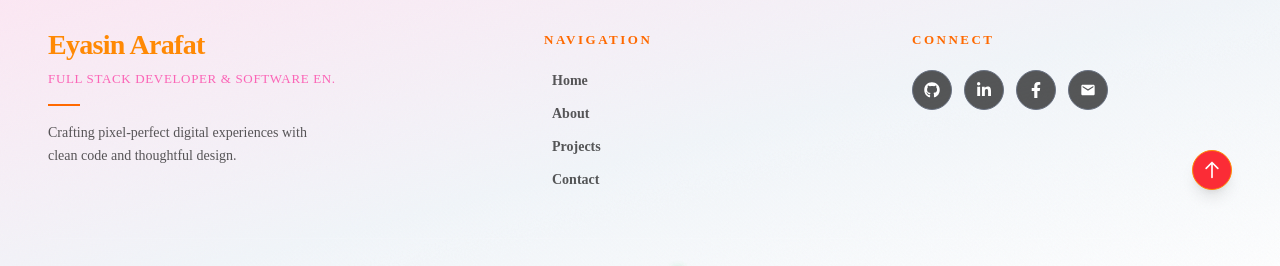
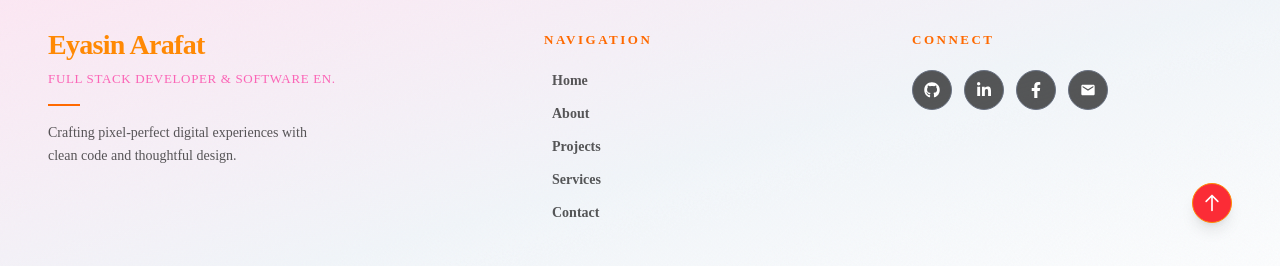
Before and after one commit to eyasinarafat3485-gif/my-next-js-portfolio, a Next.js app: page /projects in a window 1280 px wide. Shown: the part 810-1076 px from the top of the page. Built offline with nearby package versions, Linux system fonts and the light colour scheme.

Commit message:
footer navigate modify

```diff
--- a/src/app/components/ProjectCard.jsx
+++ b/src/app/components/ProjectCard.jsx
@@ -14,11 +14,7 @@ function ProjectCard({ project }) {
       <div className="relative h-full w-full overflow-hidden rounded-[1.85rem] bg-white dark:bg-slate-500/70  shadow-lg p-2">
         <div className="relative h-full w-full overflow-hidden rounded-[1.5rem] bg-gray-200">
 
-          <img
-            src={project.image}
-            alt={project.title}
-            className={`h-full w-full object-cover transition-transform duration-50 ease-out ${hovered ? "scale-105" : ""}`}
-          />
+          <img src={project.image} alt={project.title} className={`h-full w-full object-cover transition-transform duration-50 ease-out ${hovered ? "scale-105" : ""}`} />
 
           {/* Overlay */}
           <div className={`absolute inset-0 flex flex-col justify-end bg-black/65 p-8 text-white transition-all duration-200 ease-out ${hovered ? "opacity-100" : "opacity-0"}`}>
--- a/src/app/components/shared/Footer.jsx
+++ b/src/app/components/shared/Footer.jsx
@@ -47,7 +47,7 @@ const Footer = () => {
               Navigation
             </h3>
             <ul className="flex flex-col gap-3 ">
-              {['Home', 'About', 'Projects', 'Contact'].map((item) => (
+              {['Home', 'About', 'Projects', 'Services', 'Contact'].map((item) => (
                 <li key={item}>
                   <a
                     href={`#${item.toLowerCase()}`}
```
